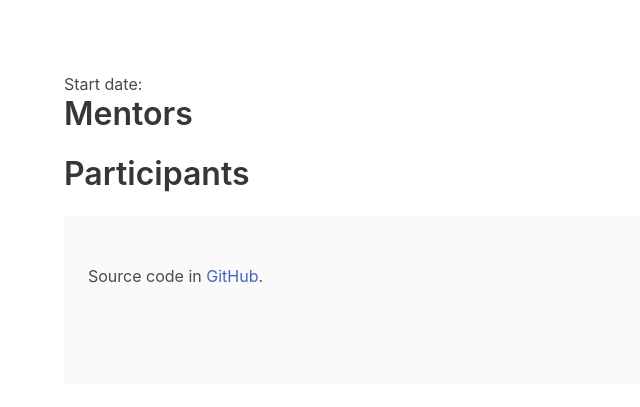
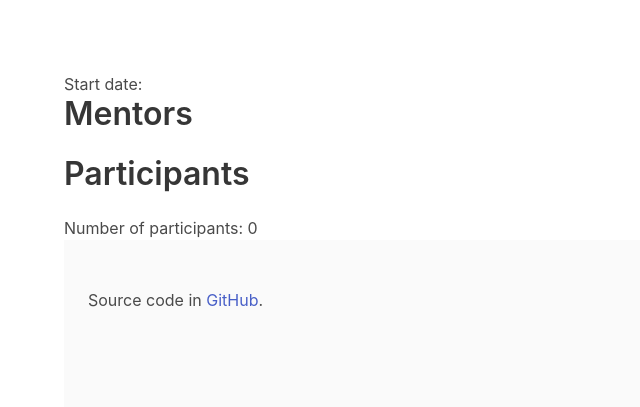
Before and after one commit to OSDC-Code-Maven/osdc-2023-01-public, a Python web app: template templates/index.html in a window 1280 px wide. Shown: the top 407 px of the page, without its empty margins (0-640 px from the left). Run offline with Jinja, Linux system fonts and the light colour scheme; the template is opened without the code that fills it, so the values that code supplies are empty; some libraries are stand-ins or nearby versions.

Commit message:
show number of participants

```diff
--- a/templates/index.html
+++ b/templates/index.html
@@ -16,6 +16,9 @@ Start date: {{course.start_date}}
 {% endfor %}
 
 <h2 class="title">Participants</h2>
+
+Number of participants: {{ participants | count }}
+
 {% for person in participants %}
    <div class="box person">
     {% include 'person.html' %}
```
